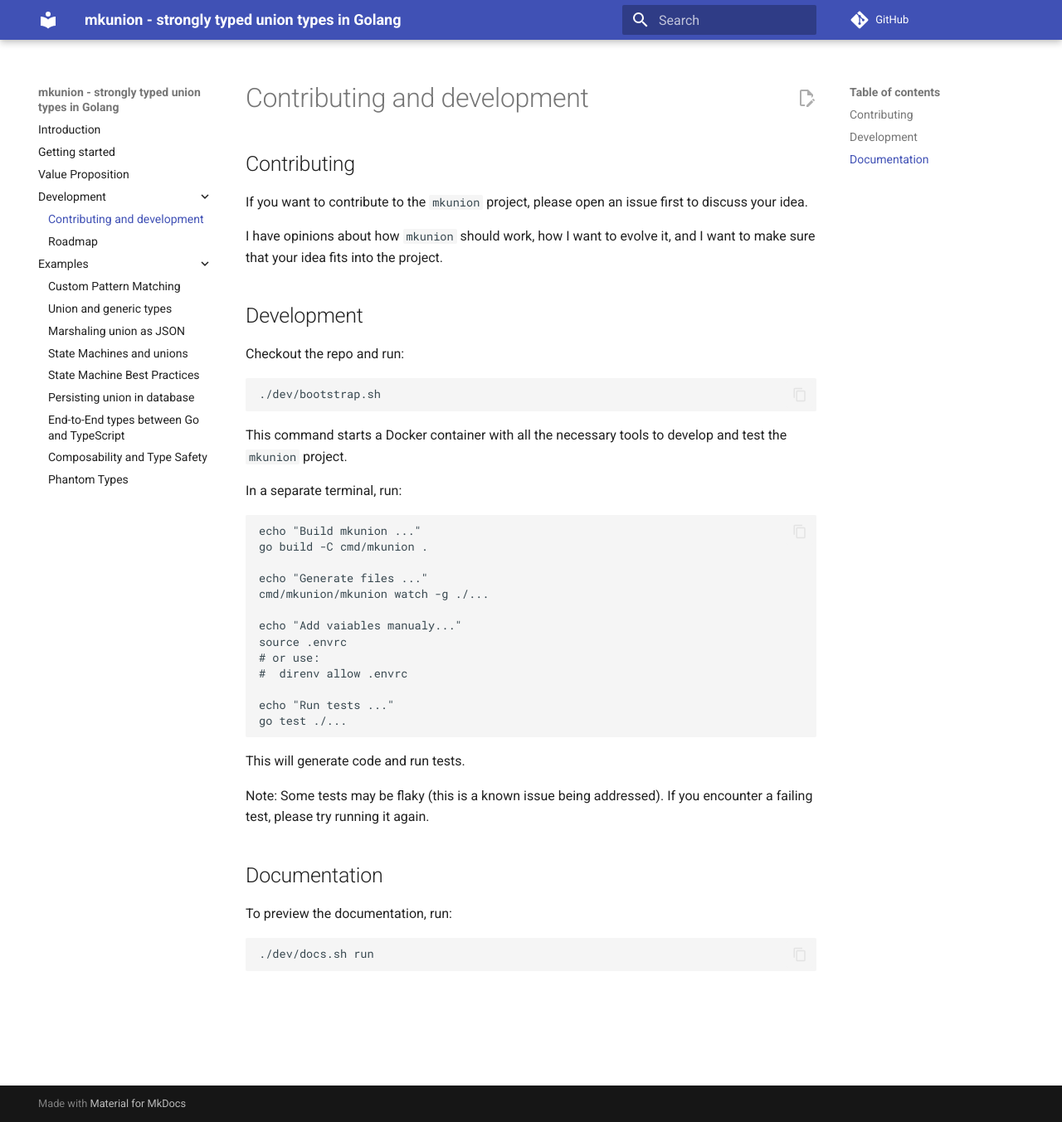
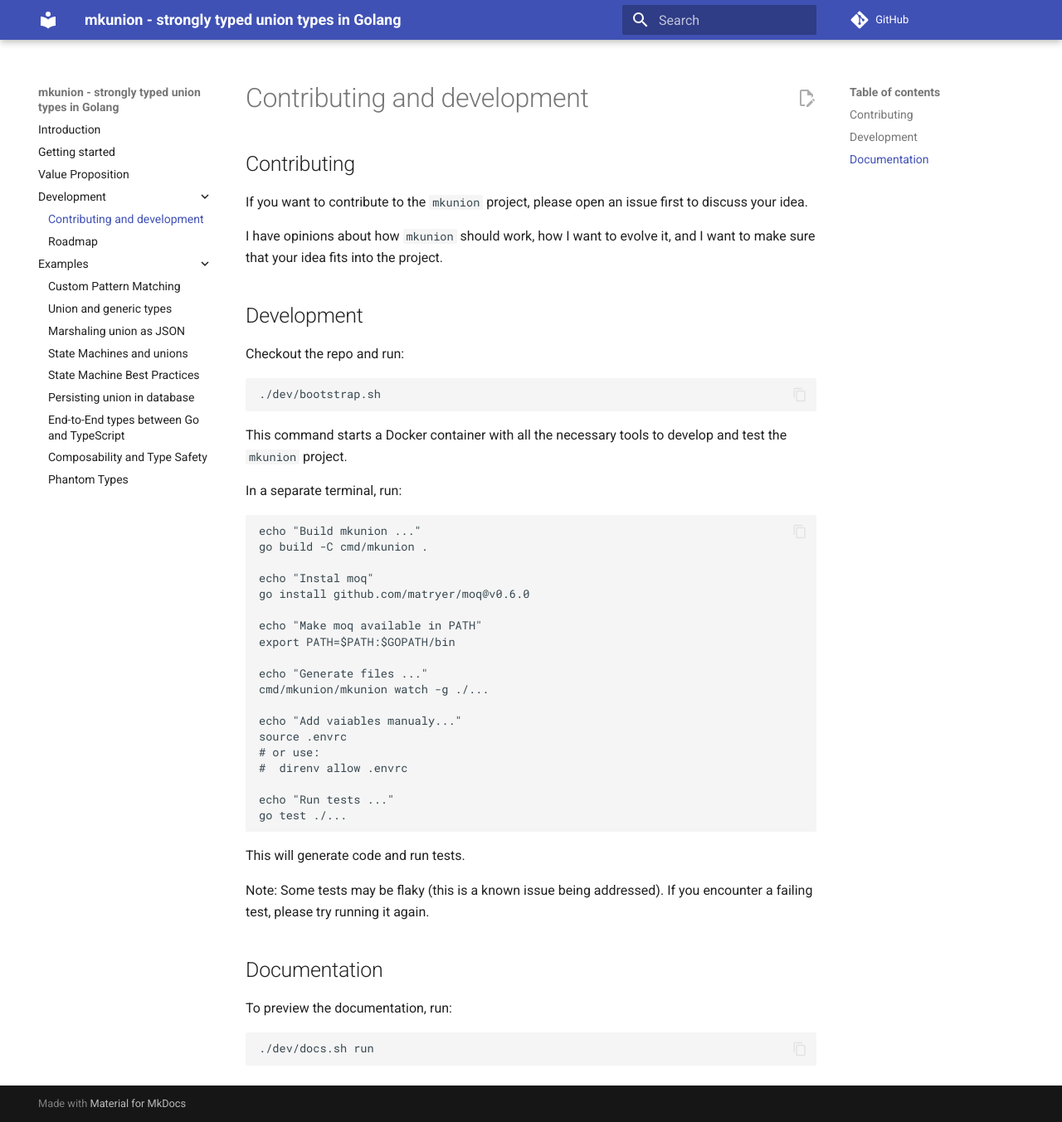
Before and after one commit to widmogrod/mkunion, an MkDocs documentation site: the page built from docs/development/development.md, in a window 1280 px wide and 1353 px high. Shown: the whole window at 83% size. Built offline with MkDocs 1.6.1 and Material for MkDocs 9.7.7, drawn with Linux system fonts in a browser that asks for light colours; comment, search, counter and statistics services are not loaded.

Commit message:
docs: update `development.md` to include `moq` installation steps and PATH setup

```diff
--- a/docs/development/development.md
+++ b/docs/development/development.md
@@ -23,6 +23,12 @@
 echo "Build mkunion ..."
 go build -C cmd/mkunion .
 
+echo "Instal moq"
+go install github.com/matryer/moq@v0.6.0
+
+echo "Make moq available in PATH"
+export PATH=$PATH:$GOPATH/bin
+
 echo "Generate files ..."
 cmd/mkunion/mkunion watch -g ./...
 
```
